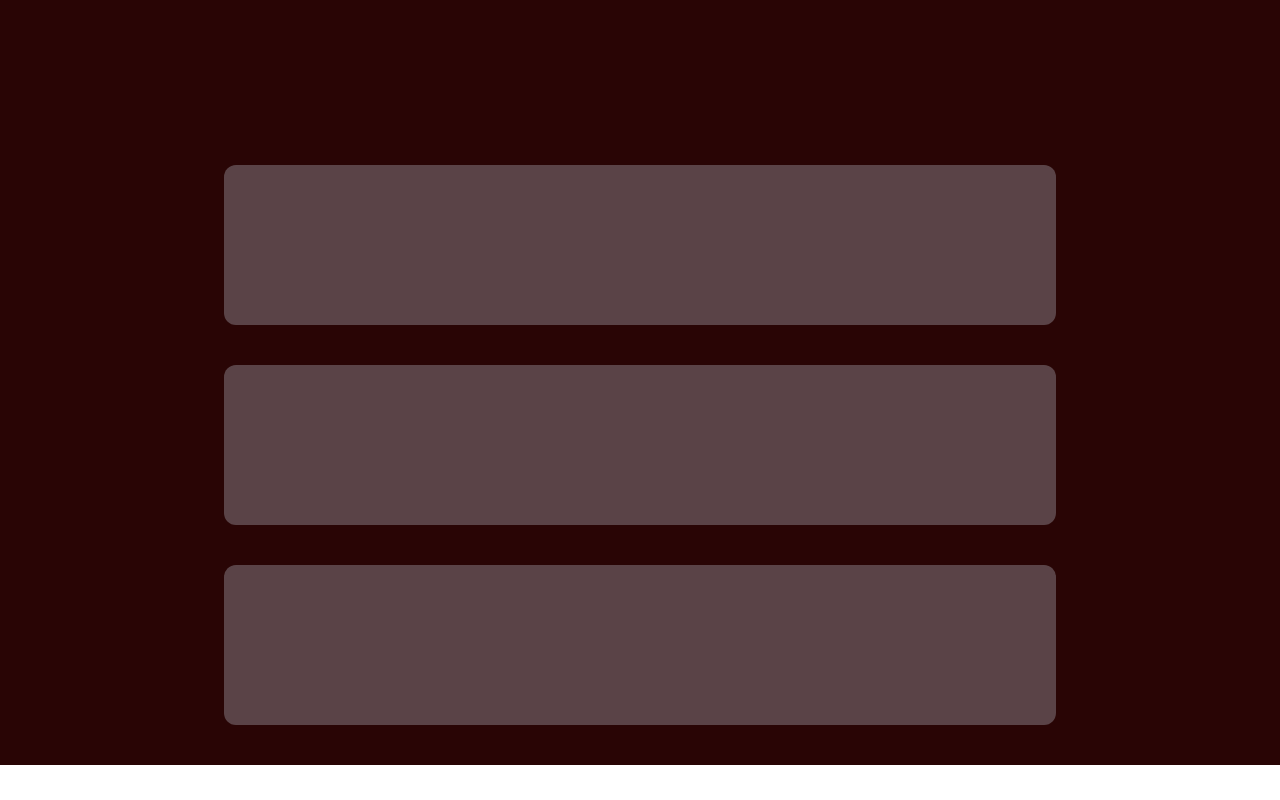
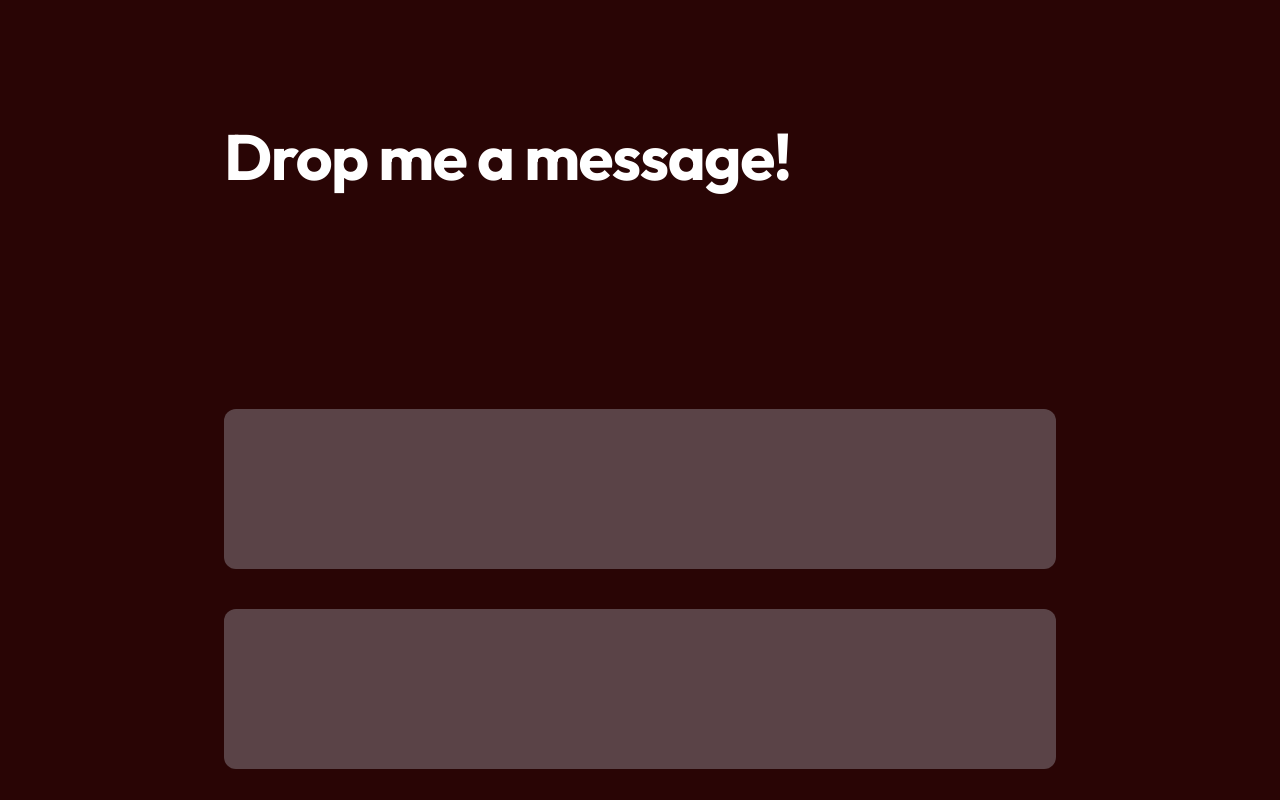
Before and after one commit to ChrisMillerpy/personalsite, a Next.js app: page / in a window 1280 px wide. Shown: the part 2220-3020 px from the top of the page. Before the commit the page ends 2985 px from the top, so only its background shows below. Built offline with nearby package versions, Linux system fonts and the light colour scheme.

Commit message:
Created Contact.tsx file and imported to page.tsx

```diff
--- a/src/app/page.tsx
+++ b/src/app/page.tsx
@@ -1,4 +1,5 @@
 import Blog from "@/components/Blog";
+import Contact from "@/components/Contact";
 import Header from "@/components/Header";
 import Hero from "@/components/Hero";
 import Placeholder from "@/components/Placeholder";
@@ -17,6 +18,7 @@ export default function Home() {
         <Hero />
         <Projects />
         <Blog />
+        <Contact />
         <Placeholder />
       </div>
     </main>
--- /dev/null
+++ b/src/components/Contact.tsx
@@ -0,0 +1,11 @@
+import Section from "./Section";
+
+const Contact = () => {
+  return (
+    <Section>
+      <h1>Drop me a message!</h1>
+    </Section>
+  );
+};
+
+export default Contact;
--- a/src/components/Section.tsx
+++ b/src/components/Section.tsx
@@ -1,6 +1,8 @@
+import { ReactNode } from "react";
+
 interface SectionProps {
   className?: string;
-  children?: any;
+  children?: ReactNode;
   id?: string;
 }
 
```
